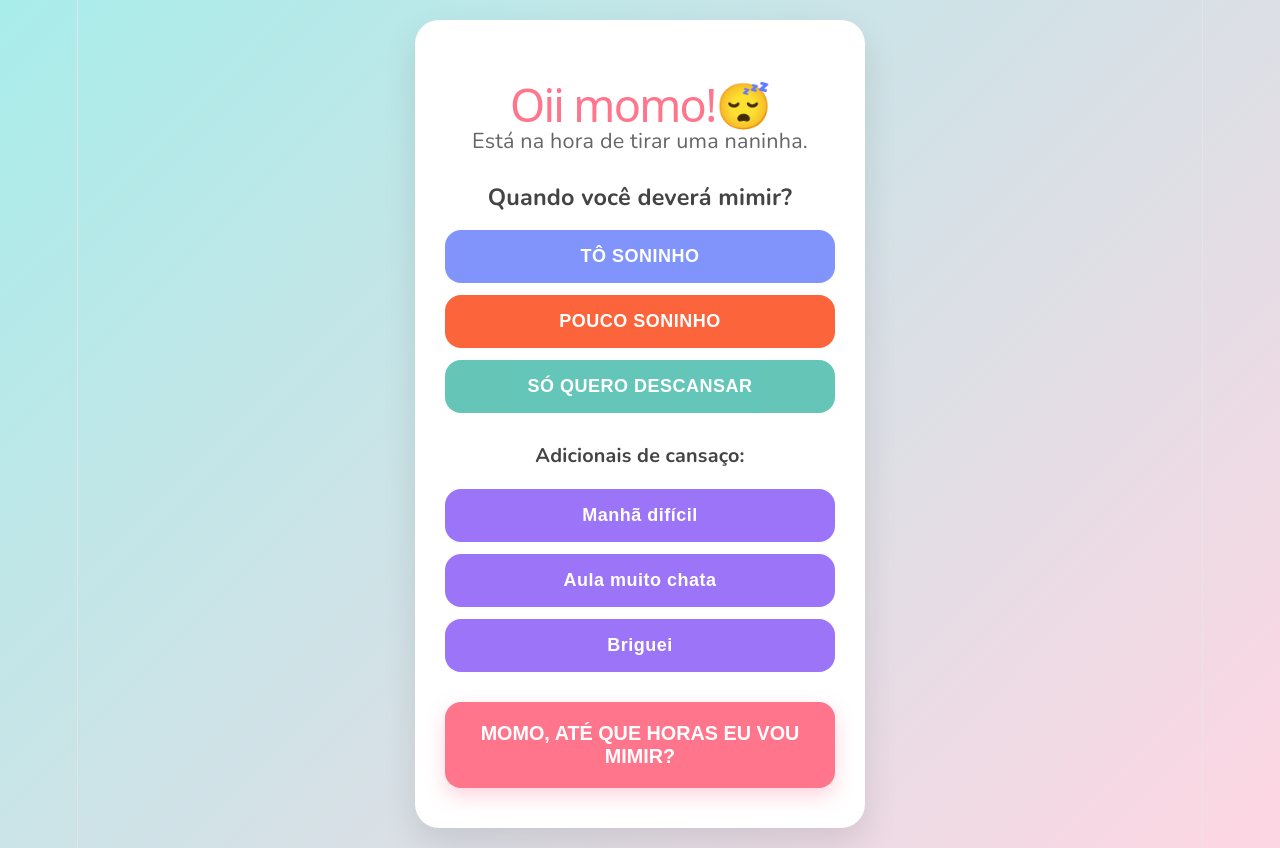
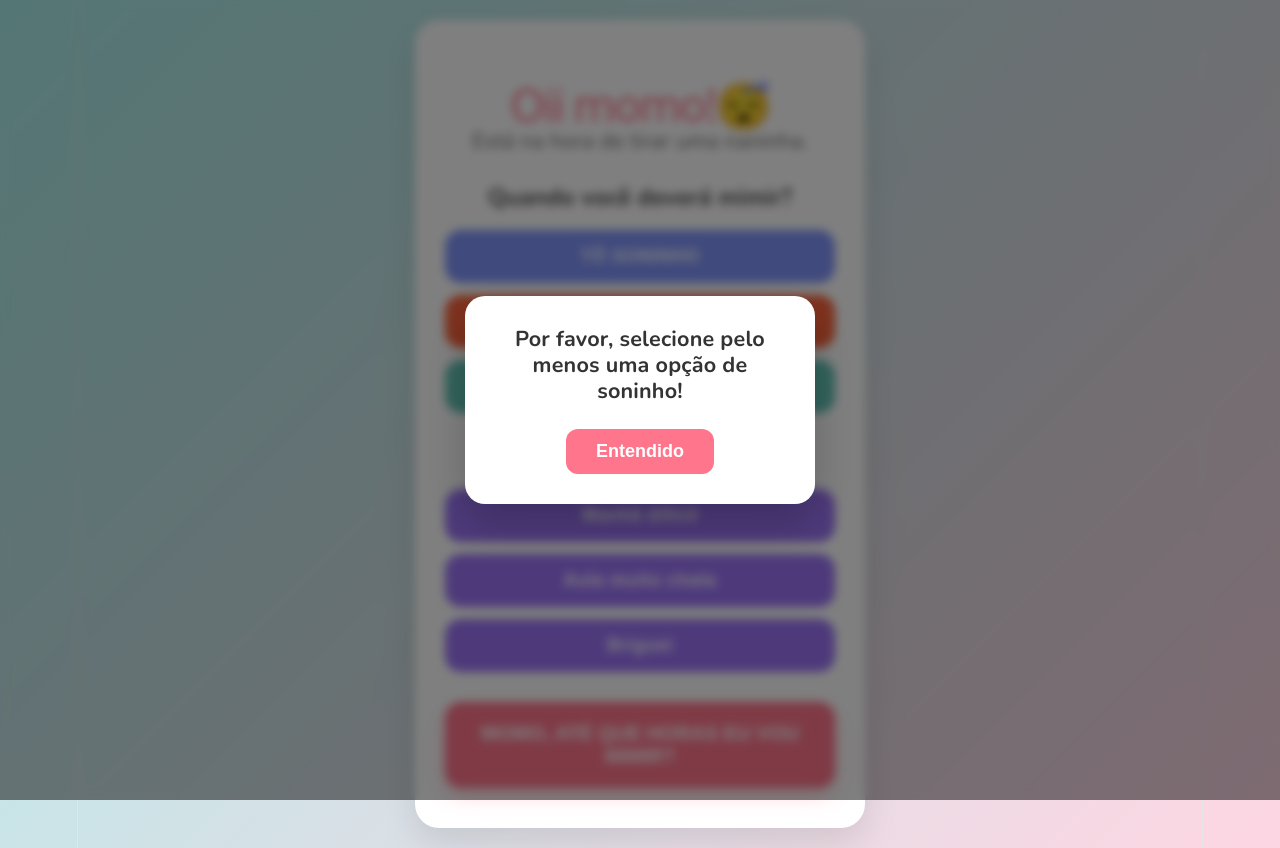
Before and after one commit to lucascorreagoldani/naninha, a React (Vite) app: page / in a window 1280 px wide. Both pictures are taken after a click on the button "MOMO, ATÉ QUE HORAS EU VOU MIMIR?". Built offline with nearby package versions, Linux system fonts and the light colour scheme.

Commit message:
feat: adicionar animações e novos elementos de interface, incluindo corações e mensagens de amor

```diff
--- a/src/App.css
+++ b/src/App.css
@@ -56,6 +56,15 @@ h1 {
 
 body.dark-mode h1 {
   color: #f472b6;
+}
+
+.emoji-title {
+  display: inline-block;
+  transition: transform 0.2s;
+}
+
+.emoji-title:active {
+  transform: scale(0.8);
 }
 
 .subtitle {
@@ -155,6 +164,10 @@ body.dark-mode .question {
   font-size: 1.2rem;
   margin-bottom: 20px;
   color: #555;
+}
+
+.highlight-text.recovered {
+  color: #d97706;
 }
 
 .highlight-text strong {
@@ -322,17 +335,107 @@ body.dark-mode .alarm-label {
 .heart {
   position: absolute;
   top: -10%;
-  font-size: 2rem;
+  font-size: 2.5rem;
   animation: fall linear forwards;
+  pointer-events: auto;
+  cursor: crosshair;
+  transition: transform 0.1s;
+}
+
+.heart:hover {
+  transform: scale(1.3);
+}
+
+.heart:active {
+  transform: scale(0.8);
+}
+
+.love-message-popup {
+  position: fixed;
+  top: 15%;
+  left: 50%;
+  transform: translateX(-50%);
+  background: white;
+  padding: 15px 30px;
+  border-radius: 30px;
+  box-shadow: 0 10px 30px rgba(255, 117, 140, 0.4);
+  z-index: 10000;
+  font-weight: 900;
+  font-size: 1.2rem;
+  color: #ff758c;
+  animation: popIn 0.4s cubic-bezier(0.175, 0.885, 0.32, 1.275);
+}
+
+.modal-overlay {
+  position: fixed;
+  top: 0;
+  left: 0;
+  width: 100vw;
+  height: 100vh;
+  background: rgba(0, 0, 0, 0.5);
+  backdrop-filter: blur(5px);
+  display: flex;
+  justify-content: center;
+  align-items: center;
+  z-index: 99999;
+  animation: fadeIn 0.2s ease;
+}
+
+.modal-content {
+  background: white;
+  padding: 30px;
+  border-radius: 20px;
+  max-width: 350px;
+  text-align: center;
+  box-shadow: 0 20px 40px rgba(0, 0, 0, 0.2);
+  animation: popIn 0.3s cubic-bezier(0.175, 0.885, 0.32, 1.275);
+}
+
+.modal-content p {
+  font-size: 1.2rem;
+  color: #333;
+  margin-bottom: 25px;
+  font-weight: bold;
+}
+
+.modal-btn {
+  background: #ff758c;
+  color: white;
+  border: none;
+  padding: 12px 30px;
+  border-radius: 12px;
+  font-weight: bold;
+  font-size: 1rem;
+  cursor: pointer;
+  transition: transform 0.2s, background 0.2s;
+}
+
+.modal-btn:hover {
+  background: #ff526c;
+  transform: translateY(-2px);
 }
 
 @keyframes fall {
-  to { transform: translateY(110vh); }
+  to { transform: translateY(110vh) rotate(360deg); }
 }
 
 @keyframes fadeIn {
-  from { opacity: 0; transform: translateY(15px); }
-  to { opacity: 1; transform: translateY(0); }
+  from { opacity: 0; }
+  to { opacity: 1; }
+}
+
+@keyframes popIn {
+  from { opacity: 0; transform: translateX(-50%) scale(0.8); }
+  to { opacity: 1; transform: translateX(-50%) scale(1); }
+}
+
+.modal-content {
+  animation: popCenter 0.3s cubic-bezier(0.175, 0.885, 0.32, 1.275);
+}
+
+@keyframes popCenter {
+  from { opacity: 0; transform: scale(0.8); }
+  to { opacity: 1; transform: scale(1); }
 }
 
 @keyframes pulse {
--- a/src/App.tsx
+++ b/src/App.tsx
@@ -13,6 +13,14 @@ interface ExtraModifier {
   hours: number;
 }
 
+interface HeartData {
+  id: number;
+  left: string;
+  duration: string;
+  delay: string;
+  visible: boolean;
+}
+
 const cuteMessages = [
   "Bons sonhos, meu amor...",
   "Dorme bem, amanhã o dia vai ser incrível!",
@@ -21,21 +29,45 @@ const cuteMessages = [
   "Descansa, minha princesa..."
 ];
 
+const secretLoveMessages = [
+  "Você é o amor da minha vida! 💖",
+  "Meu dengo! 🥰",
+  "Te amo infinitamente! 💘",
+  "Minha princesa! 👑",
+  "Para de clicar e vai mimir! 😂❤️"
+];
+
 export default function App() {
   const [alarm, setAlarm] = useState<AlarmData | null>(null);
   const [pendingAlarm, setPendingAlarm] = useState<AlarmData | null>(null);
+  const [recoveredPending, setRecoveredPending] = useState(false);
   const [selectedBase, setSelectedBase] = useState<{ id: string; label: string; hours: number } | null>(null);
   const [selectedExtras, setSelectedExtras] = useState<ExtraModifier[]>([]);
+
   const [messageIndex, setMessageIndex] = useState(0);
   const [isRaining, setIsRaining] = useState(false);
   const [rainAudio] = useState(new Audio('https://actions.google.com/sounds/v1/weather/rain_heavy_loud.ogg'));
+
   const [, setEmojiClicks] = useState(0);
   const [showHearts, setShowHearts] = useState(false);
+  const [hearts, setHearts] = useState<HeartData[]>([]);
+  const [, setHeartClickCount] = useState(0);
+
+  const [customAlert, setCustomAlert] = useState<string | null>(null);
+  const [loveMessage, setLoveMessage] = useState<string | null>(null);
+  const [, setBrigueiCount] = useState(0);
+  const [titleText, setTitleText] = useState("Oii momo!");
 
   useEffect(() => {
-    const saved = localStorage.getItem('momo_naninha');
-    if (saved) {
-      setAlarm(JSON.parse(saved));
+    const savedAlarm = localStorage.getItem('momo_naninha');
+    if (savedAlarm) {
+      setAlarm(JSON.parse(savedAlarm));
+    } else {
+      const savedPending = localStorage.getItem('momo_pending_naninha');
+      if (savedPending) {
+        setPendingAlarm(JSON.parse(savedPending));
+        setRecoveredPending(true);
+      }
     }
 
     if ('Notification' in window && Notification.permission === 'default') {
@@ -69,7 +101,7 @@ export default function App() {
             body: 'Seu tempo de descanso acabou, hora de acordar!',
           });
         } else {
-          alert('Hora da naninha, Momo! Seu tempo de descanso acabou!');
+          setCustomAlert('Hora da naninha, Momo! Seu tempo de descanso acabou!');
         }
         setAlarm(null);
         localStorage.removeItem('momo_naninha');
@@ -94,17 +126,51 @@ export default function App() {
     };
   }, [isRaining, rainAudio]);
 
-  const handleEmojiClick = () => {
+  const handleTitleClick = () => {
+    setTitleText("Oii minha vida! 💖");
+    setTimeout(() => setTitleText("Oii momo!"), 3000);
+  };
+
+  const handleEmojiClick = (e: React.MouseEvent) => {
+    e.stopPropagation();
     setEmojiClicks((prev) => {
       const current = prev + 1;
       if (current === 3) {
+        startHeartsFall();
+      }
+      return current;
+    });
+  };
+
+  const startHeartsFall = () => {
+    const newHearts = Array.from({ length: 30 }).map((_, i) => ({
+      id: i,
+      left: `${Math.random() * 90 + 5}%`,
+      duration: `${3 + Math.random() * 4}s`,
+      delay: `${Math.random() * 1.5}s`,
+      visible: true
+    }));
+    setHearts(newHearts);
     setShowHearts(true);
+    setHeartClickCount(0);
+
     setTimeout(() => {
       setShowHearts(false);
       setEmojiClicks(0);
-        }, 5000);
+    }, 8000);
+  };
+
+  const handleHeartClick = (id: number, e: React.MouseEvent) => {
+    e.stopPropagation();
+    setHearts(prev => prev.map(h => h.id === id ? { ...h, visible: false } : h));
+    setHeartClickCount(prev => {
+      const next = prev + 1;
+      if (next % 5 === 0) {
+        const msgIndex = (next / 5 - 1) % secretLoveMessages.length;
+        setLoveMessage(secretLoveMessages[msgIndex]);
+        setTimeout(() => setLoveMessage(null), 3000);
       }
-      return current;
+      return next;
     });
   };
 
@@ -113,6 +179,17 @@ export default function App() {
   };
 
   const toggleExtra = (extra: ExtraModifier) => {
+    if (extra.id === 'ext3') {
+      setBrigueiCount(prev => {
+        const current = prev + 1;
+        if (current === 3) {
+          setCustomAlert("Mentira! A gente nunca briga de verdade! Te amo muito! ❤️");
+          return 0;
+        }
+        return current;
+      });
+    }
+
     if (selectedExtras.some((e) => e.id === extra.id)) {
       setSelectedExtras(selectedExtras.filter((e) => e.id !== extra.id));
     } else {
@@ -122,7 +199,7 @@ export default function App() {
 
   const handleGenerateTime = () => {
     if (!selectedBase) {
-      alert('Por favor, selecione pelo menos uma opção de soninho!');
+      setCustomAlert('Por favor, selecione pelo menos uma opção de soninho!');
       return;
     }
 
@@ -141,17 +218,22 @@ export default function App() {
     const hoursStr = target.getHours().toString().padStart(2, '0');
     const minutesStr = target.getMinutes().toString().padStart(2, '0');
 
-    setPendingAlarm({
+    const newPending = {
       targetTime: target.toISOString(),
       label: fullLabel,
       displayTime: `${hoursStr}:${minutesStr}`,
-    });
+    };
+
+    setPendingAlarm(newPending);
+    setRecoveredPending(false);
+    localStorage.setItem('momo_pending_naninha', JSON.stringify(newPending));
   };
 
   const confirmAlarm = () => {
     if (pendingAlarm) {
       setAlarm(pendingAlarm);
       localStorage.setItem('momo_naninha', JSON.stringify(pendingAlarm));
+      localStorage.removeItem('momo_pending_naninha');
 
       const target = new Date(pendingAlarm.targetTime);
 
@@ -188,11 +270,18 @@ export default function App() {
       setPendingAlarm(null);
       setSelectedBase(null);
       setSelectedExtras([]);
+      setRecoveredPending(false);
 
       if ('Notification' in window && Notification.permission !== 'granted') {
         Notification.requestPermission();
       }
     }
+  };
+
+  const cancelPending = () => {
+    setPendingAlarm(null);
+    localStorage.removeItem('momo_pending_naninha');
+    setRecoveredPending(false);
   };
 
   const cancelAlarm = () => {
@@ -203,35 +292,49 @@ export default function App() {
 
   return (
     <div className="container">
+      {customAlert && (
+        <div className="modal-overlay" onClick={() => setCustomAlert(null)}>
+          <div className="modal-content" onClick={(e) => e.stopPropagation()}>
+            <p>{customAlert}</p>
+            <button className="modal-btn" onClick={() => setCustomAlert(null)}>Entendido</button>
+          </div>
+        </div>
+      )}
+
+      {loveMessage && (
+        <div className="love-message-popup">
+          {loveMessage}
+        </div>
+      )}
+
       {showHearts && (
         <div className="hearts-container">
-          {Array.from({ length: 25 }).map((_, i) => (
+          {hearts.map((h) => (
+            h.visible && (
               <div
-              key={i}
+                key={h.id}
                 className="heart"
+                onClick={(e) => handleHeartClick(h.id, e)}
                 style={{
-                left: `${Math.random() * 100}%`,
-                animationDuration: `${2 + Math.random() * 3}s`
+                  left: h.left,
+                  animationDuration: h.duration,
+                  animationDelay: h.delay
                 }}
               >
                 ❤️
               </div>
+            )
           ))}
         </div>
       )}
 
       <div className="card">
-        <h1>
-          Oii momo!
-          <span
-            onClick={handleEmojiClick}
-            style={{ cursor: 'pointer', userSelect: 'none' }}
-          >
-            😴
-          </span>
+        <h1 onClick={handleTitleClick} style={{ cursor: 'pointer', userSelect: 'none' }}>
+          {titleText}
+          <span onClick={handleEmojiClick} className="emoji-title"> 😴</span>
         </h1>
 
-        {!alarm && <p className="subtitle">Está na hora de tirar uma naninha.</p>}
+        {!alarm && !recoveredPending && <p className="subtitle">Está na hora de tirar uma naninha.</p>}
 
         {!alarm && !pendingAlarm && (
           <div className="selection-area">
@@ -289,12 +392,18 @@ export default function App() {
 
         {pendingAlarm && !alarm && (
           <div className="confirmation-area">
+            {recoveredPending ? (
+              <p className="highlight-text recovered">
+                Opa! Você esqueceu de ativar seu alarme para as <strong>{pendingAlarm.displayTime}</strong>
+              </p>
+            ) : (
               <p className="highlight-text">
                 O despertador vai tocar às <strong>{pendingAlarm.displayTime}</strong>
               </p>
+            )}
             <div className="action-buttons">
               <button className="btn-confirm" onClick={confirmAlarm}>Ativar Alarme</button>
-              <button className="btn-cancel" onClick={() => setPendingAlarm(null)}>Voltar</button>
+              <button className="btn-cancel" onClick={cancelPending}>Voltar</button>
             </div>
           </div>
         )}
```
Lines whose indentation alone changed are shown as unchanged.
